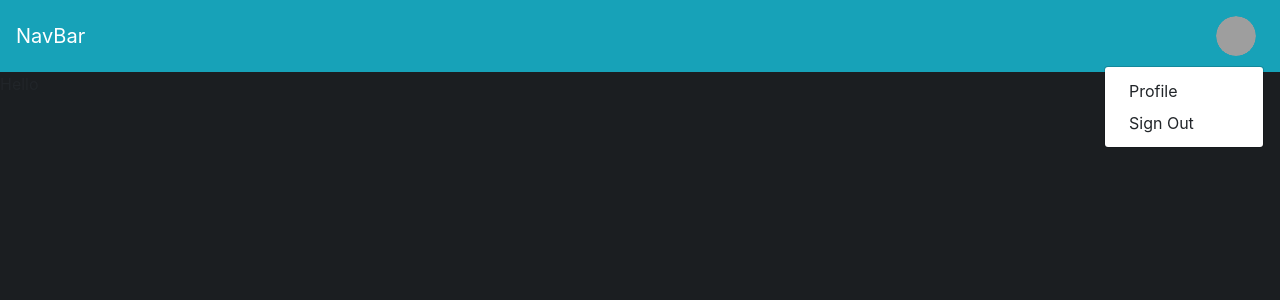
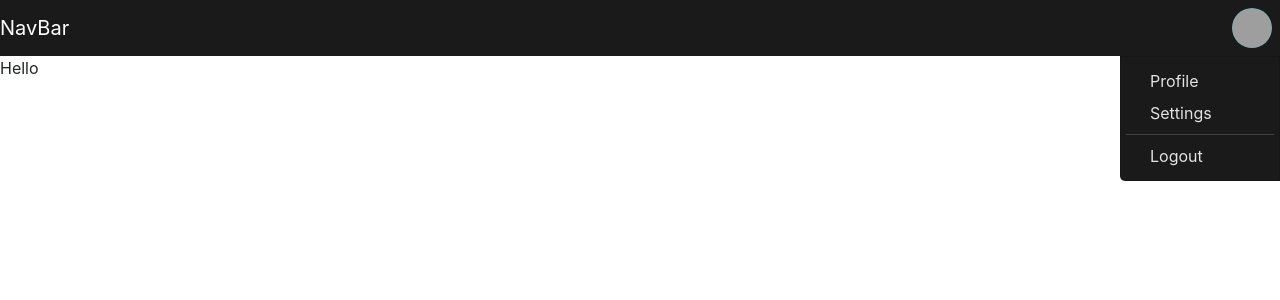
Before and after one commit to Andrei1524/gw-creator, a Nuxt app in the folder client/: page / in a window 1280 px wide. Both pictures are taken after a click on the button 1236 px from the left and 36 px from the top of the page. Shown: the top 300 px of the page. Built offline with nearby package versions, Linux system fonts and the light colour scheme; grey boxes are pictures that could not be loaded.

Commit message:
style right nav dropdown

```diff
--- /dev/null
+++ b/client/assets/css/elements/index.scss
@@ -0,0 +1,5 @@
+// HR
+.white-hr {
+  margin: 5px 0;
+  background-color: $quarter-opacity-white;
+}
--- a/client/assets/css/main.scss
+++ b/client/assets/css/main.scss
@@ -1,3 +1,5 @@
-body {
-  background-color: #1b1e21;
-}
+@import './variables';
+
+@import './override/bootstrap-vue';
+
+@import './elements/index';
--- /dev/null
+++ b/client/assets/css/override/bootstrap-vue.scss
@@ -0,0 +1,27 @@
+.custom-dropdown {
+  .dropdown-menu {
+    background: $black;
+    margin: 0;
+    border-radius: 0 0 0 5px;
+    padding: 0.5rem 5px;
+  }
+
+  .dropdown-item {
+    color: $light-gray;
+  }
+
+  .dropdown-item:hover, .dropdown-item:focus {
+    background-color: $quarter-opacity-black-blue;
+  }
+}
+
+// CUSTOM HEADER
+.custom-header {
+  .bg-info {
+    background-color: $black !important;
+  }
+
+  .navbar {
+    padding: 0;
+  }
+}
--- a/client/assets/css/variables.scss
+++ b/client/assets/css/variables.scss
@@ -0,0 +1,10 @@
+$black: #1A1A1B;
+$white: #fff;
+$quarter-opacity-white: #fff3;
+$black-blue: #333F44;
+$quarter-opacity-black-blue: #333f4466;
+$light-gray: #E3E3E3;
+
+$medium-green: #37AA9C;
+$light-blue: #94F3E4;
+$warm-red: #E34D43;
--- a/client/components/_shared/Header.vue
+++ b/client/components/_shared/Header.vue
@@ -1,5 +1,5 @@
 <template>
-  <div class="header">
+  <div class="header custom-header">
     <b-navbar toggleable="lg" type="dark" variant="info">
       <b-navbar-brand href="#">NavBar</b-navbar-brand>
 
@@ -8,12 +8,14 @@
       <b-collapse id="nav-collapse" is-nav>
         <!-- Right aligned nav items -->
         <b-navbar-nav class="ml-auto">
-          <b-nav-item-dropdown class="header-" right no-caret no-flip>
+          <b-nav-item-dropdown class="custom-dropdown" right no-caret no-flip>
             <template #button-content>
               <b-avatar variant="info" src="https://placekitten.com/300/300"></b-avatar>
             </template>
             <b-dropdown-item href="#">Profile</b-dropdown-item>
-            <b-dropdown-item href="#">Sign Out</b-dropdown-item>
+            <b-dropdown-item href="#">Settings</b-dropdown-item>
+            <hr class="white-hr">
+            <b-dropdown-item href="#">Logout</b-dropdown-item>
           </b-nav-item-dropdown>
         </b-navbar-nav>
       </b-collapse>
```
